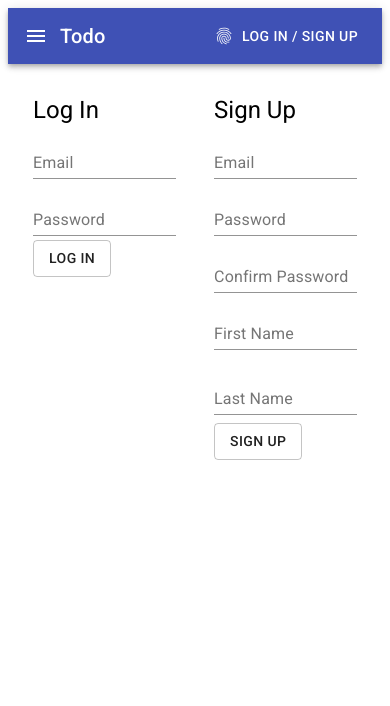
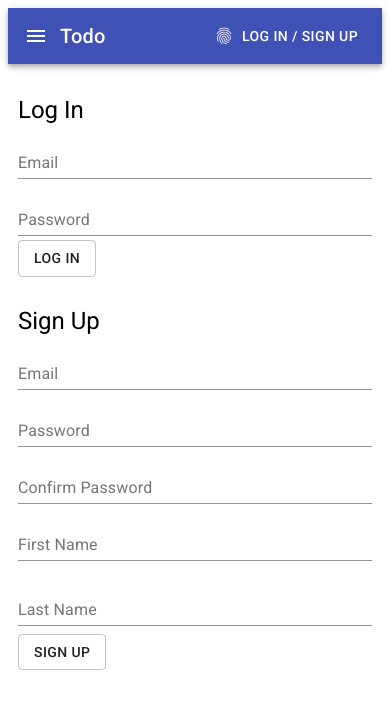
Before and after one commit to GuyKabiri/todo-app, a React (Create React App) app: page /auth in a window 390 px wide. Shown: the top 706 px of the page. Built offline with nearby package versions, Linux system fonts and the light colour scheme; no server answers.

Commit message:
fixed responsive list

```diff
--- a/src/components/LogInSignUp.js
+++ b/src/components/LogInSignUp.js
@@ -9,10 +9,10 @@ export default function LogInSignUp(props) {
         <Redirect to='/' />
         ) : (
         <Grid container direction='row' justify='space-around' alignItems='flex-start' spacing={1}>
-            <Grid item xs={5}>
+            <Grid item xs={12} sm={5}>
                 <LogIn />
             </Grid>
-            <Grid item xs={5}>
+            <Grid item xs={12} sm={5}>
                 <SignUp />
             </Grid>
         </Grid>
--- a/src/components/SignUp.js
+++ b/src/components/SignUp.js
@@ -89,7 +89,7 @@ export default class SignUp extends Component {
                              />
 
                 <Grid container spacing={1}>
-                    <Grid item sm>
+                    <Grid item xs={12} sm>
                         <TextField id='firstName'
                                     label="First Name"
                                     value={this.state.firstName}
@@ -100,7 +100,7 @@ export default class SignUp extends Component {
                                     />
                     </Grid>
 
-                    <Grid item sm>
+                    <Grid item xs={12} sm>
                         <TextField id='lastName'
                                     label="Last Name"
                                     value={this.state.lastName}
--- a/src/components/TodoList.js
+++ b/src/components/TodoList.js
@@ -6,6 +6,8 @@ import { Grid, Typography } from '@material-ui/core';
 const TodoList = (props) => {
 
     const { items } = props;
+
+    const screenWidth = window.innerWidth;
 
     const renderColuomn = (startIndex, factor) => {
         let arr = []
@@ -21,21 +23,38 @@ const TodoList = (props) => {
 
     return ( items && items.length > 0 ? (
         <Grid container spacing={2} direction='row' justify='center' alignItems='flex-start'>
-            <Grid container item xs={4} spacing={2} direction='column' justify='flex-start' alignItems='center'>
+            { screenWidth <= 600 ? (
+            <>
+                <Grid container item sm={6} spacing={2} direction='column' justify='flex-start' alignItems='center'>
+                    {
+                            renderColuomn(0, 2)
+                    }
+                </Grid>
+                <Grid container item sm={6} spacing={2} direction='column' justify='flex-start' alignItems='center'>
+                    {
+                            renderColuomn(1, 2)
+                    }
+                </Grid>
+            </>
+            ) : (
+            <>
+                <Grid container item sm={4} spacing={2} direction='column' justify='flex-start' alignItems='center'>
                     {
                             renderColuomn(0, 3)
                     }
                 </Grid>
-            <Grid container item xs={4} spacing={2} direction='column' justify='flex-start' alignItems='center'>
+                <Grid container item sm={4} spacing={2} direction='column' justify='flex-start' alignItems='center'>
                     {
                             renderColuomn(1, 3)
                     }
                 </Grid>
-            <Grid container item xs={4} spacing={2} direction='column' justify='flex-start' alignItems='center'>
+                <Grid container item sm={4} spacing={2} direction='column' justify='flex-start' alignItems='center'>
                     {
                             renderColuomn(2, 3)
                     }
                 </Grid>
+            </>
+            )}
         </Grid>
     )   :   (
         <Grid container direction='row' justify='center' alignItems='center' className='fullheight'>
--- a/src/components/layout/DashBoard.js
+++ b/src/components/layout/DashBoard.js
@@ -89,11 +89,11 @@ class DashBoard extends React.Component {
 
     render() {
         return (
-            <Grid container spacing={0}>
-                <Grid item sm={3}>
+            <Grid container spacing={1}>
+                <Grid item xs={12} md={3}>
                     <Sidebar currentUser={this.props.currentUser} handleSearch={this.handleSearch} reload={this.reloadItems} />
                 </Grid>
-                <Grid item sm={9}>
+                <Grid item xs={12} md={9}>
                     { this.state.items ? (
                         <TodoList items={this.filterItems(this.state.search)} deleteAction={this.deleteAction} toggleChecked={this.toggleChecked} />
                     ) : (
```
Lines whose indentation alone changed are shown as unchanged.
